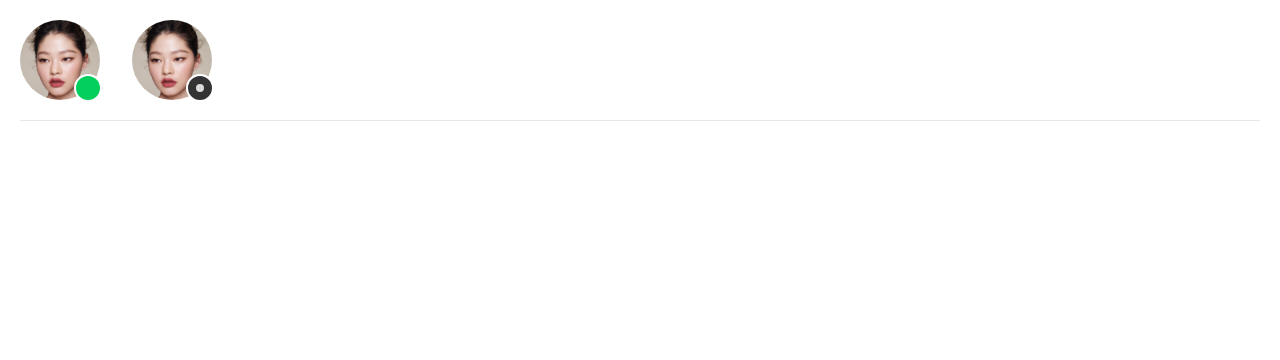
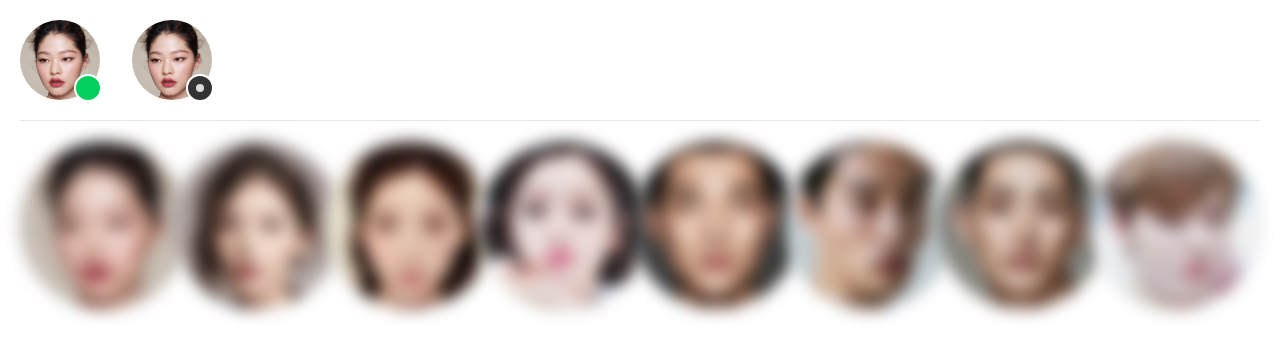
Before and after one commit to songyi225/learn-tailwindcss, a website: page src/views/example-05.html in a window 1280 px wide. Drawn offline with Linux system fonts and the light colour scheme; a web font is replaced by a local one.

Commit message:
아바타 예제 구현 완료

```diff
--- a/src/views/example-05.html
+++ b/src/views/example-05.html
@@ -22,45 +22,51 @@
 
   <hr />
 
-  <div class="hidden">
+  <!-- 플렉스(row) / X 축으로 아이템이 겹치도록 설정(space-*) -->
+  <div class="flex flex-row -space-x-4">
+    <!-- 기준 컨테이너 / 가로, 세로 80px -->
     <figure class="">
-      <a href="/" class=""
-        ><img class="" src="/assets/faces/face1.jpg" alt=""
+      <!-- 그룹으로 지정 (!중요 포인트) / 기본 아웃라인 제거-->
+      <a href="/" class="group outline-none">
+        <!-- z-index 조절을 위한 relative 선언 -->
+        <!-- 라운딩 처리 테두리 선 1px / 테두리 선 색상 gray-20 -->
+        <!-- hover나 focus 시 group-*를 활용하여 테두리 선 두께 및 색상 변경 (primary) -->
+        <img class="relative blur group-hover:blur-none group-focus:blur-none group-hover:z-10 group-focus:z-10 group-hover:border-primary group-focus:border-primary rounded-full border border-gray-20" src="/assets/faces/face1.jpg" alt=""
       /></a>
     </figure>
     <figure class=" ">
-      <a href="/" class=""
-        ><img class="" src="/assets/faces/face2.jpg" alt=""
+      <a href="/" class="group outline-none"
+        ><img class="relative blur group-hover:blur-none group-focus:blur-none group-hover:z-10 group-focus:z-10 group-hover:z-1 group-hover:border-primary group-focus:border-primary rounded-full border border-gray-20" src="/assets/faces/face2.jpg" alt=""
       /></a>
     </figure>
     <figure class=" ">
-      <a href="/" class=""
-        ><img class="" src="/assets/faces/face3.jpg" alt=""
+      <a href="/" class="group outline-none"
+        ><img class="relative blur group-hover:blur-none group-focus:blur-none group-hover:z-10 group-focus:z-10 group-hover:border-primary group-focus:border-primary rounded-full border border-gray-20" src="/assets/faces/face3.jpg" alt=""
       /></a>
     </figure>
     <figure class=" ">
-      <a href="/" class=""
-        ><img class="" src="/assets/faces/face4.jpg" alt=""
+      <a href="/" class="group outline-none"
+        ><img class="relative blur group-hover:blur-none group-focus:blur-none group-hover:z-10 group-focus:z-10 group-hover:border-primary group-focus:border-primary rounded-full border border-gray-20" src="/assets/faces/face4.jpg" alt=""
       /></a>
     </figure>
     <figure class="">
-      <a href="/" class=""
-        ><img class="" src="/assets/faces/face5.jpg" alt=""
+      <a href="/" class="group outline-none"
+        ><img class="relative blur group-hover:blur-none group-focus:blur-none group-hover:z-10 group-focus:z-10 group-hover:border-primary group-focus:border-primary rounded-full border border-gray-20" src="/assets/faces/face5.jpg" alt=""
       /></a>
     </figure>
     <figure class=" ">
-      <a href="/" class=""
-        ><img class="" src="/assets/faces/face6.jpg" alt=""
+      <a href="/" class="group outline-none"
+        ><img class="relative blur group-hover:blur-none group-focus:blur-none group-hover:z-10 group-focus:z-10 group-hover:border-primary group-focus:border-primary rounded-full border border-gray-20" src="/assets/faces/face6.jpg" alt=""
       /></a>
     </figure>
     <figure class=" ">
-      <a href="/" class=""
-        ><img class="" src="/assets/faces/face7.jpg" alt=""
+      <a href="/" class="group outline-none"
+        ><img class="relative blur group-hover:blur-none group-focus:blur-none group-hover:z-10 group-focus:z-10 group-hover:border-primary group-focus:border-primary rounded-full border border-gray-20" src="/assets/faces/face7.jpg" alt=""
       /></a>
     </figure>
     <figure class=" ">
-      <a href="/" class=""
-        ><img class="" src="/assets/faces/face8.jpg" alt=""
+      <a href="/" class="group outline-none"
+        ><img class="relative blur group-hover:blur-none group-focus:blur-none group-hover:z-10 group-focus:-z-10 group-hover:border-primary group-focus:border-primary rounded-full border border-gray-20" src="/assets/faces/face8.jpg" alt=""
       /></a>
     </figure>
   </div>
```
Also changed, not shown: src/css/style.css.
